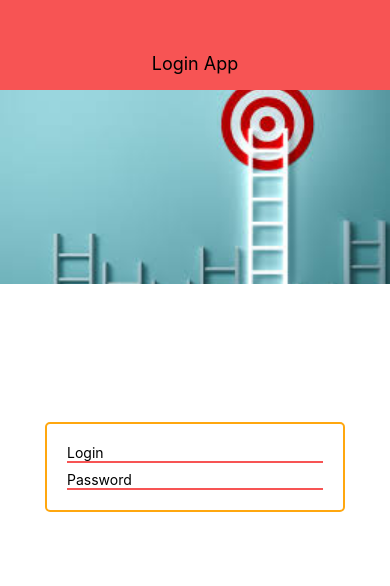
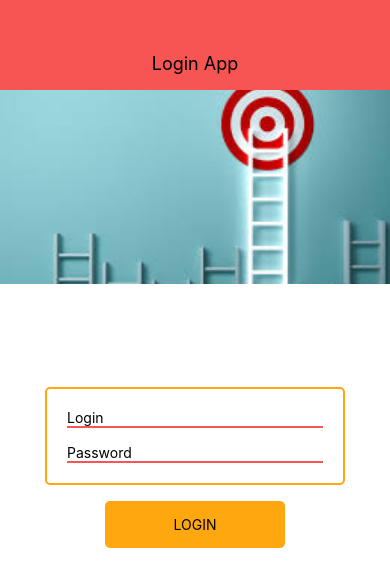
Before and after one commit to Ruudn7/react_login, a React Native app in the folder login-app/: screen / in a window 390 px wide. Shown: the top 586 px of the page. Built offline with nearby package versions, Linux system fonts and the light colour scheme.

Commit message:
add login form and check form valuse functions

```diff
--- a/login-app/App.tsx
+++ b/login-app/App.tsx
@@ -2,7 +2,7 @@ import React from 'react';
 import { StyleSheet, Text, View, ImageBackground } from 'react-native';
 
 import Header from './components/Header';
-import LoginForm from './components/LoginForm';
+import LoginScreen from './screens/LoginScreen';
 
 export default function App() {
   return (
@@ -10,7 +10,7 @@ export default function App() {
       <Header title="Login App" />
       <View style={styles.mainContent}>
         <ImageBackground source={require('./assets/background.jpeg')} style={styles.image}>
-          <LoginForm></LoginForm>
+          <LoginScreen></LoginScreen>
         </ImageBackground>
       </View>
     </View>
--- /dev/null
+++ b/login-app/components/AppButton.tsx
@@ -0,0 +1,30 @@
+import React from 'react';
+import { StyleSheet, Text, TouchableOpacity } from 'react-native';
+import Colors from '../constans/Colors';
+
+export interface AppButton {
+    styles?: any;
+    onPress: () => void;
+}
+
+const AppButton = (props : AppButton) => {
+    return(
+        <TouchableOpacity onPress={props.onPress} style={{...styles.buttonView, ...props.styles}} activeOpacity={0.5}>
+            <Text style={styles.buttonText}>LOGIN</Text>
+        </TouchableOpacity>
+    )
+}
+
+const styles = StyleSheet.create({
+    buttonView: {
+        backgroundColor: Colors.primary,
+        borderRadius: 5,
+        padding: 15,
+        marginTop: 16
+    },
+    buttonText: {
+        textAlign: 'center'
+    }
+})
+
+export default AppButton;
--- a/login-app/components/LoginForm.tsx
+++ /dev/null
@@ -1,37 +0,0 @@
-import React from 'react';
-import { StyleSheet, Text, View, TextInput } from 'react-native';
-
-import Colors from '../constans/Colors';
-
-export interface LoginForm {
-
-}
-
-const LoginForm = (props: LoginForm) => {
-    return(
-        <View style={styles.container}>
-            <TextInput style={[styles.input, styles.firstInput]} placeholder="Login"/>
-            <TextInput style={styles.input} placeholder="Password"/>
-        </View>
-    )
-}
-
-const styles = StyleSheet.create({
-    container: {
-        borderColor: Colors.accent,
-        borderWidth: 2,
-        borderRadius: 5,
-        width: '80%',
-        maxWidth: 300,
-        padding: 20
-    },
-    input: {
-        borderBottomColor: Colors.primary,
-        borderBottomWidth: 2
-    },
-    firstInput: {
-        marginBottom: 8
-    }
-})
-
-export default LoginForm;
--- /dev/null
+++ b/login-app/screens/LoginScreen.tsx
@@ -0,0 +1,80 @@
+import React, { useRef, useState } from 'react';
+import { Alert, StyleSheet, TextInput, View } from 'react-native';
+
+import AppButton from '../components/AppButton';
+import Colors from '../constans/Colors';
+
+
+export interface LoginScreen {
+
+}
+
+const LoginScreen = (props: LoginScreen) => {
+
+    const [currentLogin, setCurrentLogin] = useState<string>('')
+    const [currentPassword, setCurrentPassword] = useState<string>('')
+
+    const currentLoginHandler = (login: string) => {
+        setCurrentLogin(login)
+    }
+
+    const currentPasswordHandler = (password: string) => {
+        setCurrentPassword(password)
+    }
+
+    const loginHandler = () => {
+        if (currentLogin === 'Login' && currentPassword === 'Password' ) {
+            Alert.alert('You are login', '', [{text: 'Ok', style: 'default'}])
+        } else {
+            Alert.alert('Try again', '', [{text: 'Ok', style: 'destructive'}])
+        }
+    }
+    return(
+        <View style={styles.screen}>
+            <View style={styles.container}>
+                <TextInput
+                    style={[styles.input, styles.firstInput]}
+                    placeholder="Login"
+                    onChangeText={currentLoginHandler}
+                />
+                <TextInput
+                    style={styles.input}
+                    placeholder="Password"
+                    onChangeText={currentPasswordHandler}
+                    secureTextEntry={true}
+                />
+            </View>
+            <AppButton styles={styles.buttonStyle} onPress={loginHandler} />
+        </View>
+
+    )
+}
+
+const styles = StyleSheet.create<any>({
+    screen: {
+        width: '100%',
+        alignItems: 'center'
+    },
+    container: {
+        borderColor: Colors.accent,
+        borderWidth: 2,
+        borderRadius: 5,
+        width: '80%',
+        maxWidth: 300,
+        padding: 20
+    },
+    input: {
+        borderBottomColor: Colors.primary,
+        borderBottomWidth: 2
+    },
+    firstInput: {
+        marginBottom: 16
+    },
+    buttonStyle: {
+        backgroundColor: Colors.accent,
+        maxWidth: 180,
+        width: '100%'
+    }
+})
+
+export default LoginScreen;
```
